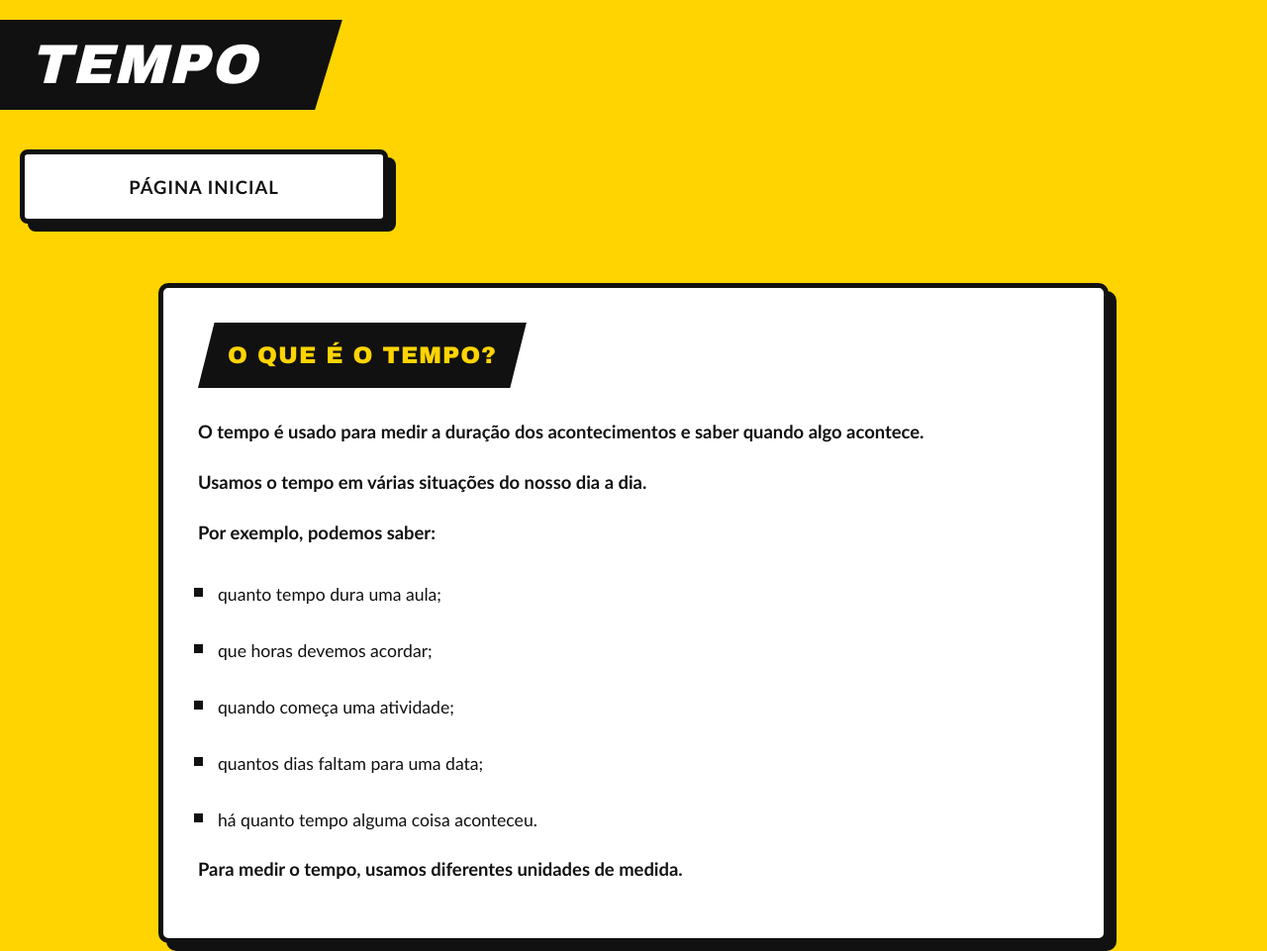
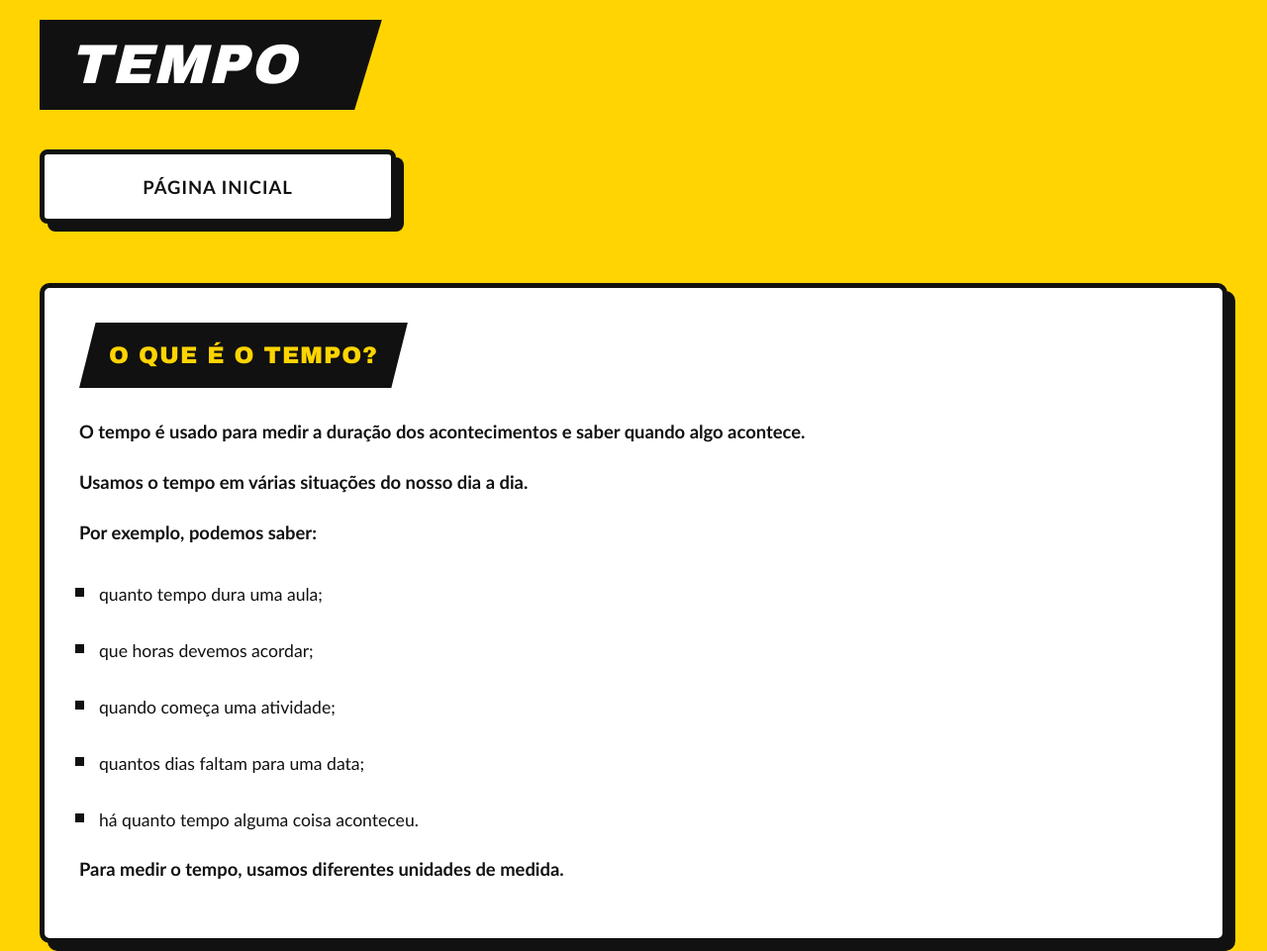
Before and after one commit to dener-fonseca/happy-math, a plain HTML site: page cotidiano/tempo.html in a window 1280 px wide. Shown: the top 961 px of the page at 99% size. Drawn offline with Linux system fonts and the light colour scheme.

Commit message:
Refactor main styles and adjust padding in CSS

```diff
--- a/css/conteudo.css
+++ b/css/conteudo.css
@@ -20,13 +20,15 @@ body{
     color:#111;
 }
 
-main{
+main {
 
-    max-width:1000px;
+    width: 100%;
 
-    margin:40px auto;
+    max-width: none;
 
-    padding:0 20px;
+    margin: 40px 0;
+
+    padding: 0 40px;
 }
 
 /* ==========================
@@ -35,7 +37,7 @@ main{
 
 header{
 
-   padding:20px 0;
+    padding:20px 40px;
 }
 
 .faixa-titulo-borda{
@@ -95,7 +97,7 @@ header{
 
 nav{
 
-    padding:0 20px 20px;
+    padding:0 40px 20px;
 }
 
 nav a{
@@ -176,6 +178,10 @@ nav a:active{
 .quadro-orientacao,
 
 .quadro-exercicio{
+
+    width:100%;
+
+    max-width:1200px;
 
     background:#FFF;
 
```
Lines whose indentation alone changed are shown as unchanged.
